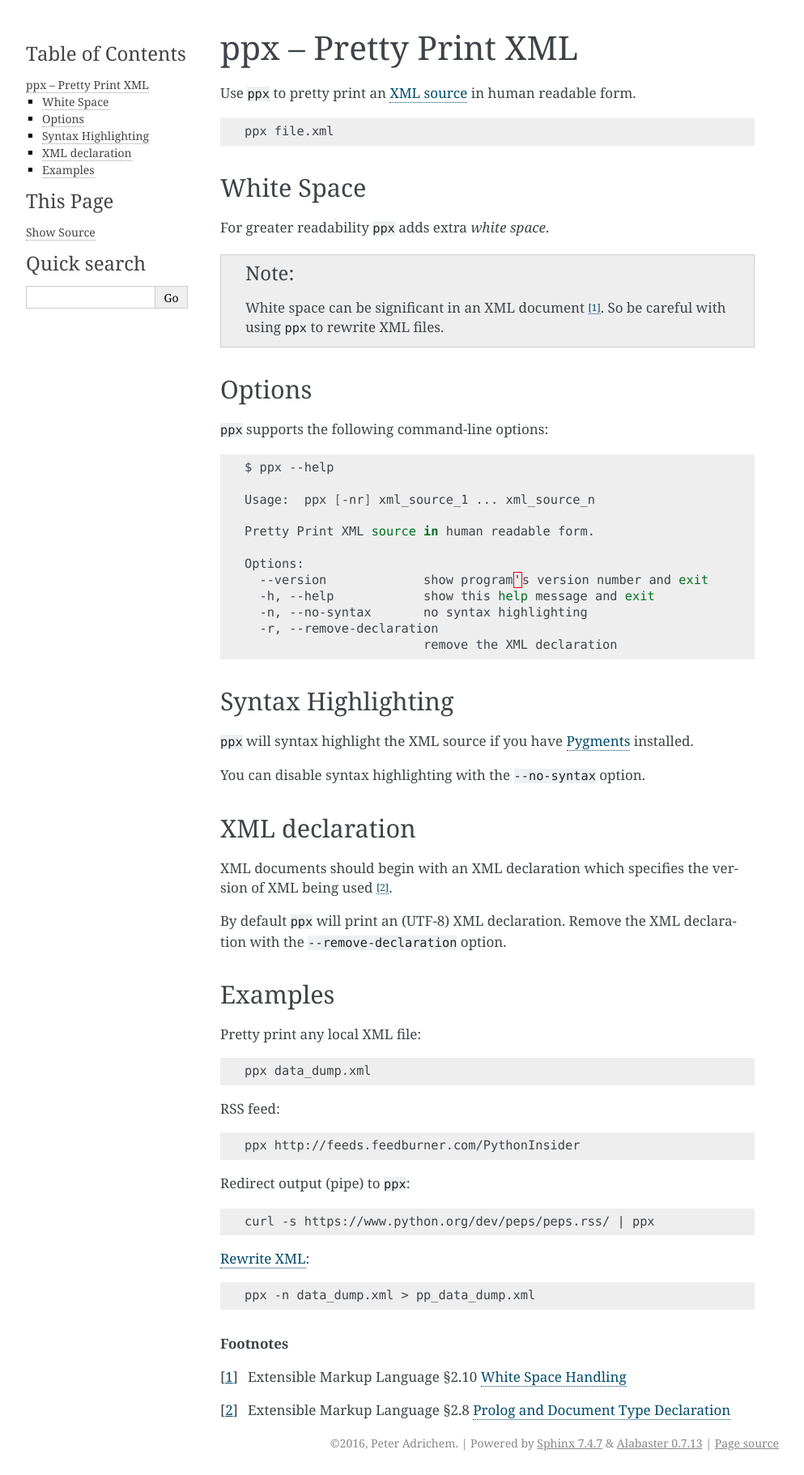
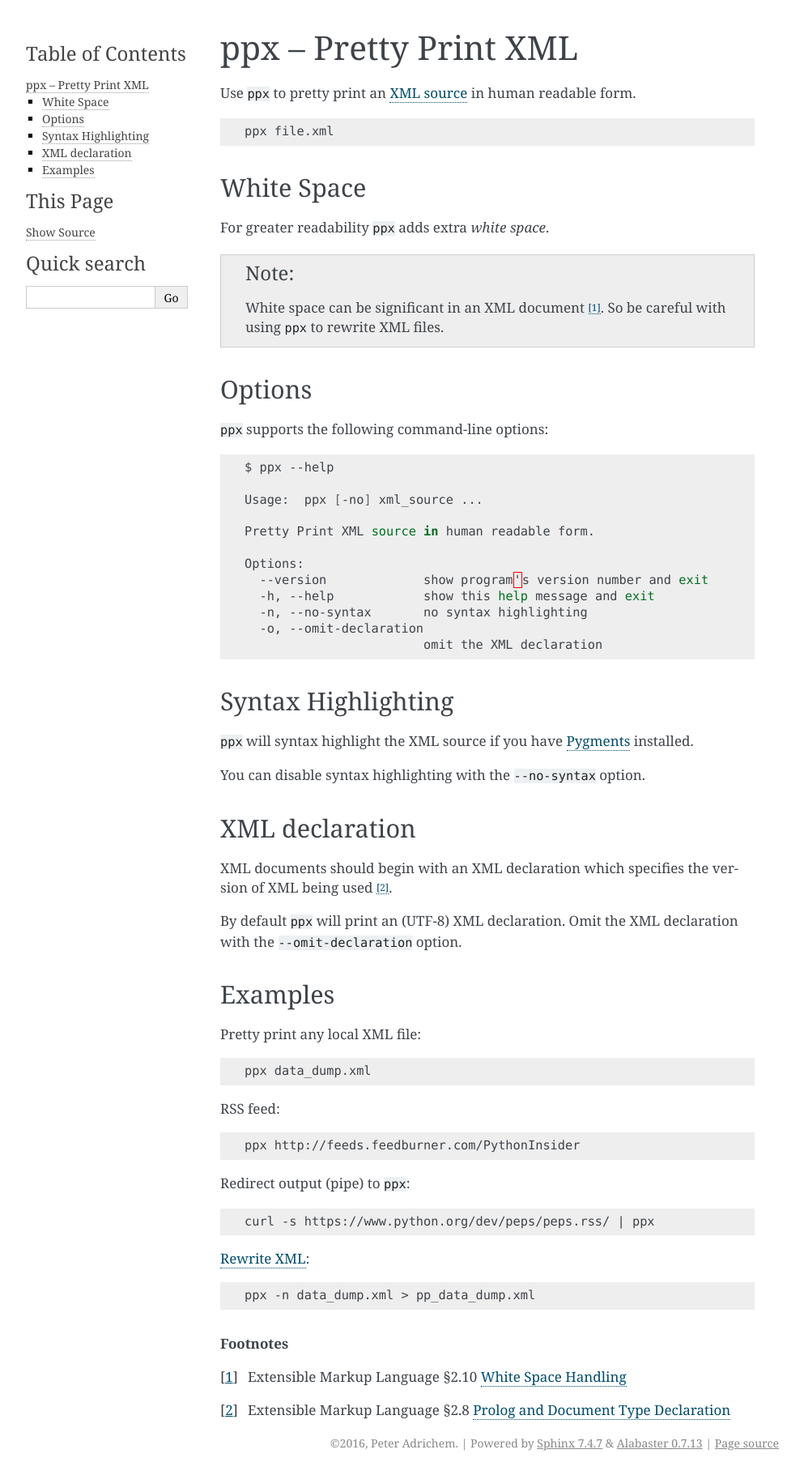
Before and after one commit to peteradrichem/Xul, a Sphinx documentation site: the page built from docs/ppx.rst, in a window 1280 px wide. Shown: the whole page at 81% size, without its empty margins (148-1141 px from the left). Built offline with Sphinx 7.4.7, drawn with Linux system fonts in a browser that asks for light colours.

Commit message:
Renamed --remove-declaration option to --omit-declaration

```diff
--- a/docs/ppx.rst
+++ b/docs/ppx.rst
@@ -34,7 +34,7 @@ Options
 
    $ ppx --help
 
-   Usage:  ppx [-nr] xml_source_1 ... xml_source_n
+   Usage:  ppx [-no] xml_source ...
 
    Pretty Print XML source in human readable form.
 
@@ -42,8 +42,8 @@ Options
      --version             show program's version number and exit
      -h, --help            show this help message and exit
      -n, --no-syntax       no syntax highlighting
-     -r, --remove-declaration
-                           remove the XML declaration
+     -o, --omit-declaration
+                           omit the XML declaration
 
 
 .. index::
@@ -65,7 +65,7 @@ XML declaration
 XML documents should begin with an XML declaration which specifies the version of XML being used [#]_.
 
 By default ``ppx`` will print an (UTF-8) XML declaration.
-Remove the XML declaration with the ``--remove-declaration`` option.
+Omit the XML declaration with the ``--omit-declaration`` option.
 
 Examples
 --------
```
Also changed, not shown: 1 other file.
